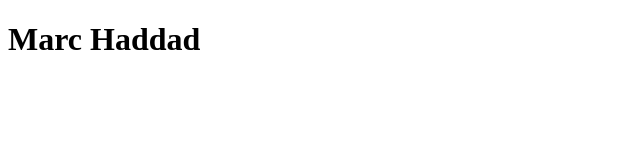
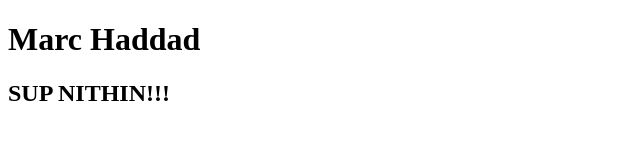
Before and after one commit to marc-haddad/marc-haddad.github.io, a plain HTML site: page index.html in a window 1280 px wide. Shown: the whole page, without its empty margins (0-640 px from the left). Drawn offline with Linux system fonts and the light colour scheme.

Commit message:
SUP NITHIN

```diff
--- a/index.html
+++ b/index.html
@@ -6,5 +6,6 @@
     </head>
     <body>
         <h1>Marc Haddad</h1>
+        <h2>SUP NITHIN!!!</h2>
     </body>
 </html>
```
